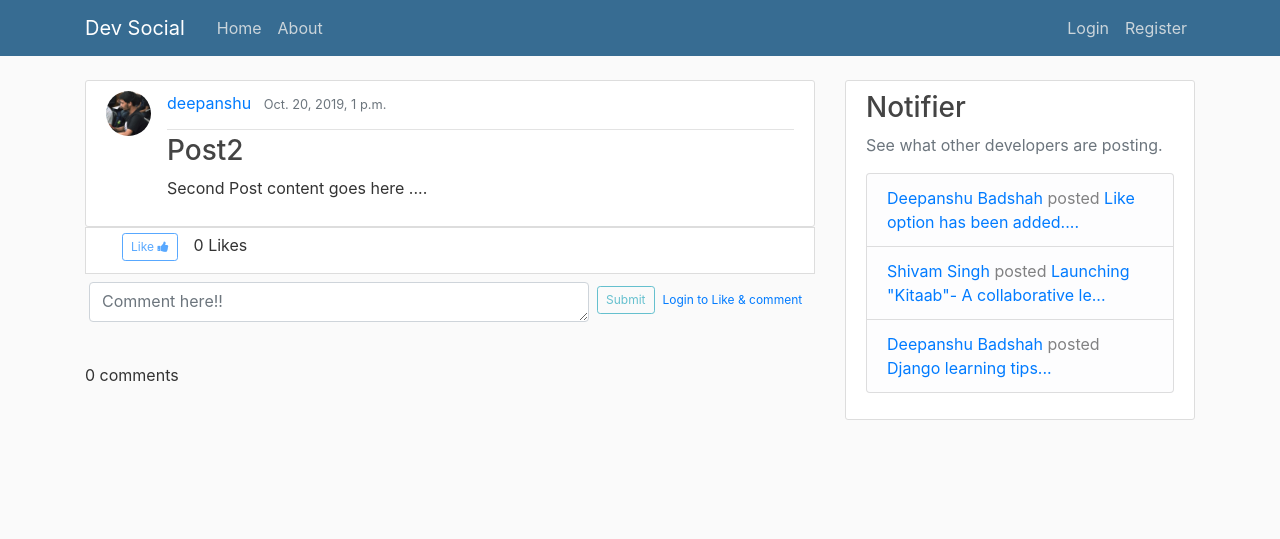
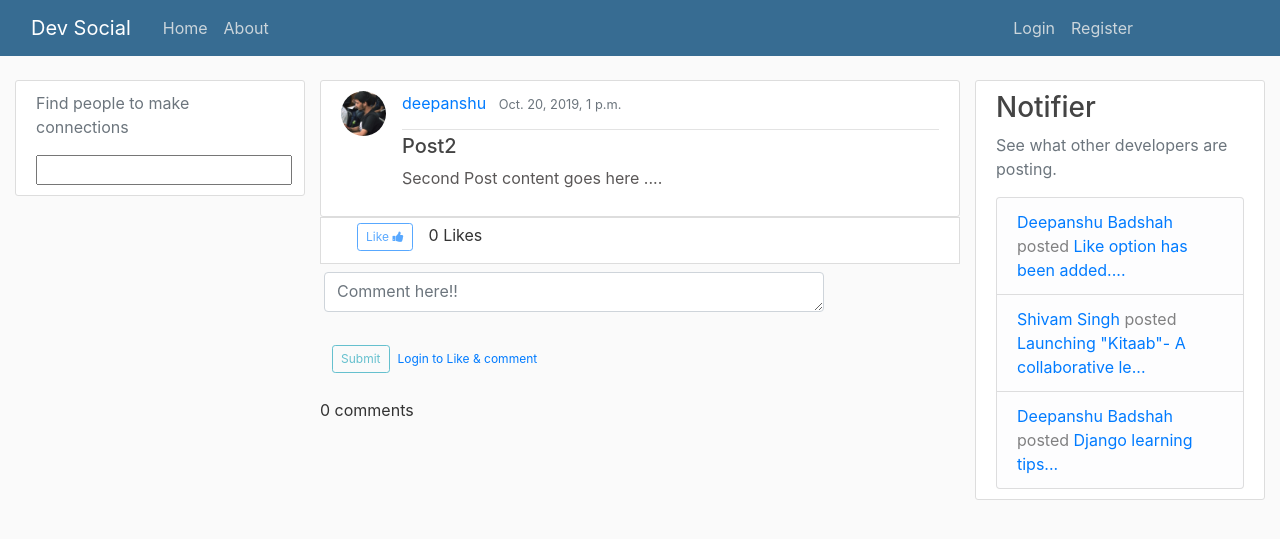
Before and after one commit to deepanshubadshah/Dev_Social, a Django app: page /post/2/ in a window 1280 px wide. Shown: the top 539 px of the page. Run offline with Django 3.2, Linux system fonts and the light colour scheme; data comes from the database, SQL or seed files in the repository; both versions use the stored data as it was after the commit; some libraries are stand-ins or nearby versions.

Commit message:
Added profile search option (using Ajax)

```diff
--- a/proj_social/post/static/post/main.css
+++ b/proj_social/post/static/post/main.css
@@ -1524,3 +1524,27 @@ float:left;margin:0;
   border: 1px solid #dddddd;
   border-radius: 3px;
 }
+
+.container {
+  padding-right: 15px;
+  padding-left: 15px;
+  margin-left: 0px;
+  margin-right: 0px;
+}
+
+.div1 {
+
+}
+
+.div2 {
+  padding-right: 0px;
+  padding-left: 0px;
+}
+
+.div3 {
+
+}
+
+.article-content {
+  color: #5a5757;
+}
--- a/proj_social/post/templates/post/base.html
+++ b/proj_social/post/templates/post/base.html
@@ -46,9 +46,22 @@
     </nav>
   </header>
 
-  <main role="main" class="container">
+  <main role="main" class="container col-lg-12">
     <div class="row">
-      <div class="col-md-8">
+      <div class="col-lg-3 div1">
+        <div class="content-section">
+          <p class='text-muted'>Find people to make connections</p>
+
+          {% csrf_token %}
+          <input type="text" id="search" name="search" />
+
+          <ul class="list-group" id="search-results">
+
+          </ul>
+
+        </div>
+      </div>
+      <div class="col-lg-6 div2">
         {% if messages %}
           {% for message in messages %}
             <div class="alert alert-{{ message.tags }}">
@@ -58,10 +71,10 @@
         {% endif %}
         {% block content %}{% endblock %}
       </div>
-      <div class="col-md-4">
+      <div class="col-lg-3 div3">
         <div class="content-section">
           <h3>Notifier</h3>
-          <p class='text-muted'>See what other developers are posting.
+          <p class='text-muted'>See what other developers are posting.</p>
             <ul class="list-group">
               {% for notification in notifications %}
               <li class="list-group-item list-group-item-light" >
@@ -74,7 +87,6 @@
                  {% endif %}
               {% endfor %}
             </ul>
-          </p>
         </div>
       </div>
     </div>
@@ -157,6 +169,30 @@
         });
       });
 
+      $(function(){
+
+        $('#search').keyup(function(){
+
+          $.ajax({
+            type: 'POST',
+            url: '{% url "search_user" %}',
+            data: {
+              'search_text' : $('#search').val(),
+              'csrfmiddlewaretoken' : $("input[name=csrfmiddlewaretoken]").val()
+            },
+            success: searchSuccess,
+            dataType: 'html',
+            error: function(rs, e) {
+              console.log(rs.responseText);
+            },
+          });
+        });
+      });
+
+      function searchSuccess(data, textStatus, jqXHR){
+        $('#search-results').html(data);
+      }
+
     </script>
 
 </body>
--- a/proj_social/post/templates/post/home.html
+++ b/proj_social/post/templates/post/home.html
@@ -8,7 +8,7 @@
         <a class="mr-2" href="{% url 'user-posts' post.author.username %}">{{ post.author }}</a>
         <small class="text-muted">{{ post.date_posted }}</small>
       </div>
-      <h3><a class="article-title" href="{% url 'post-detail' post.id %}">{{ post.title }}</a></h3>
+      <h5><a class="article-title" href="{% url 'post-detail' post.id %}">{{ post.title }}</a></h5>
       <p class="article-content">{{ post.content }}</p>
     </div>
   </article>
--- a/proj_social/post/templates/post/post_detail.html
+++ b/proj_social/post/templates/post/post_detail.html
@@ -14,7 +14,7 @@
         {% endif %}
 
         </div>
-      <h3 class="article-title" >{{ post.title }}</h3>
+      <h5 class="article-title" >{{ post.title }}</h5>
       <p class="article-content">{{ post.content }}</p>
     </div>
   </article>
--- a/proj_social/post/templates/post/user_posts.html
+++ b/proj_social/post/templates/post/user_posts.html
@@ -7,7 +7,7 @@
       <img class="rounded-circle account-img" src="{{ userp.profile.image.url }}">
       <div class="col-md-12">
         <div class="media-body col-md-12">
-          <h4 class="account-heading"><small>{{ userp.profile.name }}</small></h4>
+          <h4>{{ userp.profile.name }}</h4>
 
           <p class="text-secondary">Username: {{ userp.username }}</p>
           <p class="text-secondary">Email: {{ userp.email }}</p>
@@ -30,7 +30,7 @@
         <a class="mr-2" href="{% url 'user-posts' post.author.username %}">{{ post.author }}</a>
         <small class="text-muted">{{ post.date_posted }}</small>
       </div>
-      <h2><a class="article-title" href="{% url 'post-detail' post.id %}">{{ post.title }}</a></h2>
+      <h5><a class="article-title" href="{% url 'post-detail' post.id %}">{{ post.title }}</a></h5>
       <p class="article-content">{{ post.content }}</p>
     </div>
   </article>
--- a/proj_social/post/views.py
+++ b/proj_social/post/views.py
@@ -103,7 +103,6 @@ def like_post(request):
         return JsonResponse({'form':html})
 
 
-
 class PostCreateView(LoginRequiredMixin, CreateView):
     model = Post
     fields = ['title', 'content']
--- a/proj_social/proj_social/urls.py
+++ b/proj_social/proj_social/urls.py
@@ -16,6 +16,7 @@ urlpatterns = [
     path('password-reset-confirm/<uidb64>/<token>/', auth_views.PasswordResetConfirmView.as_view(template_name='users/password_reset_confirm.html'), name='password_reset_confirm'),
     path('password-reset-complete/', auth_views.PasswordResetCompleteView.as_view(template_name='users/password_reset_complete.html'), name='password_reset_complete'),
     path('password-reset/done/', auth_views.PasswordResetDoneView.as_view(template_name='users/password_reset_done.html'), name='password_reset_done'),
+    path('search/', user_views.search_user, name='search_user'),
 ]
 
 if settings.DEBUG:
```
Also changed, not shown: proj_social/users/templates/users/profile_search.html (added, +9 -0 lines), proj_social/users/views.py (+14 -1 lines), proj_social/db.sqlite3.
